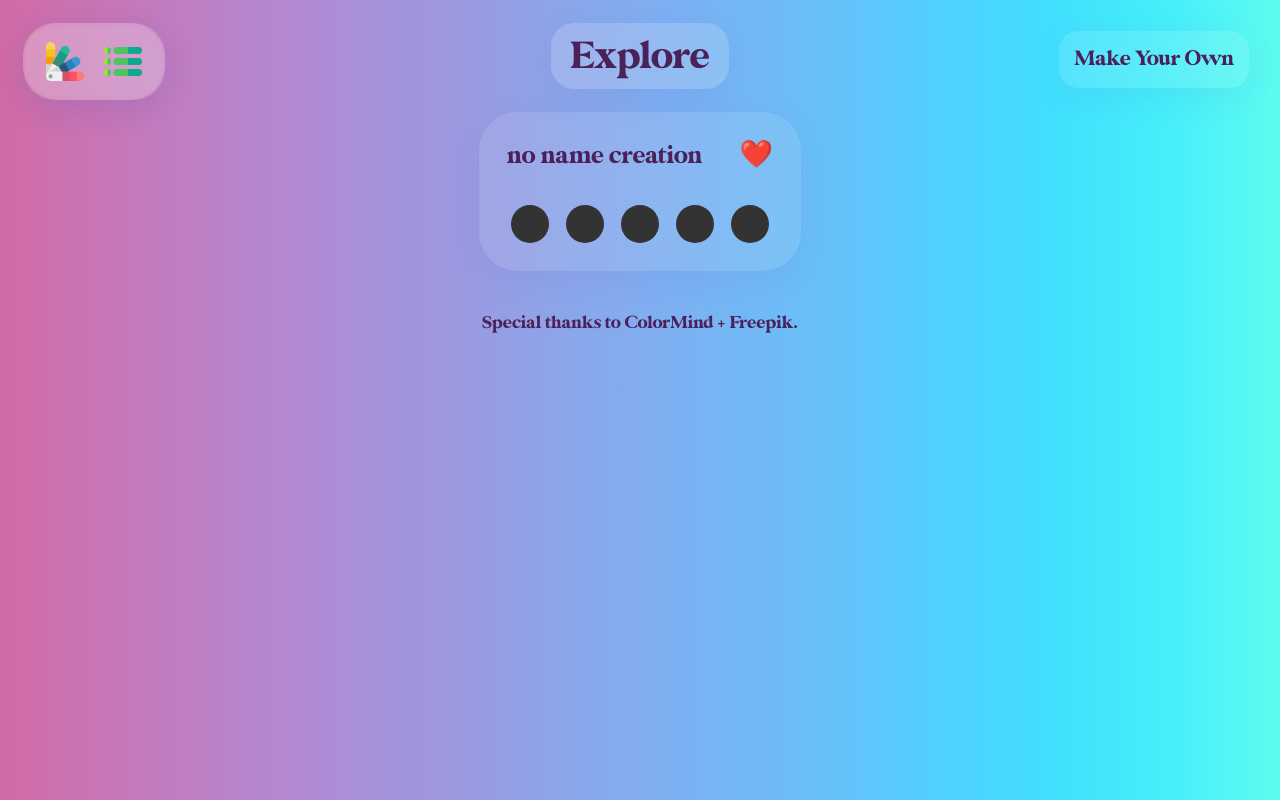
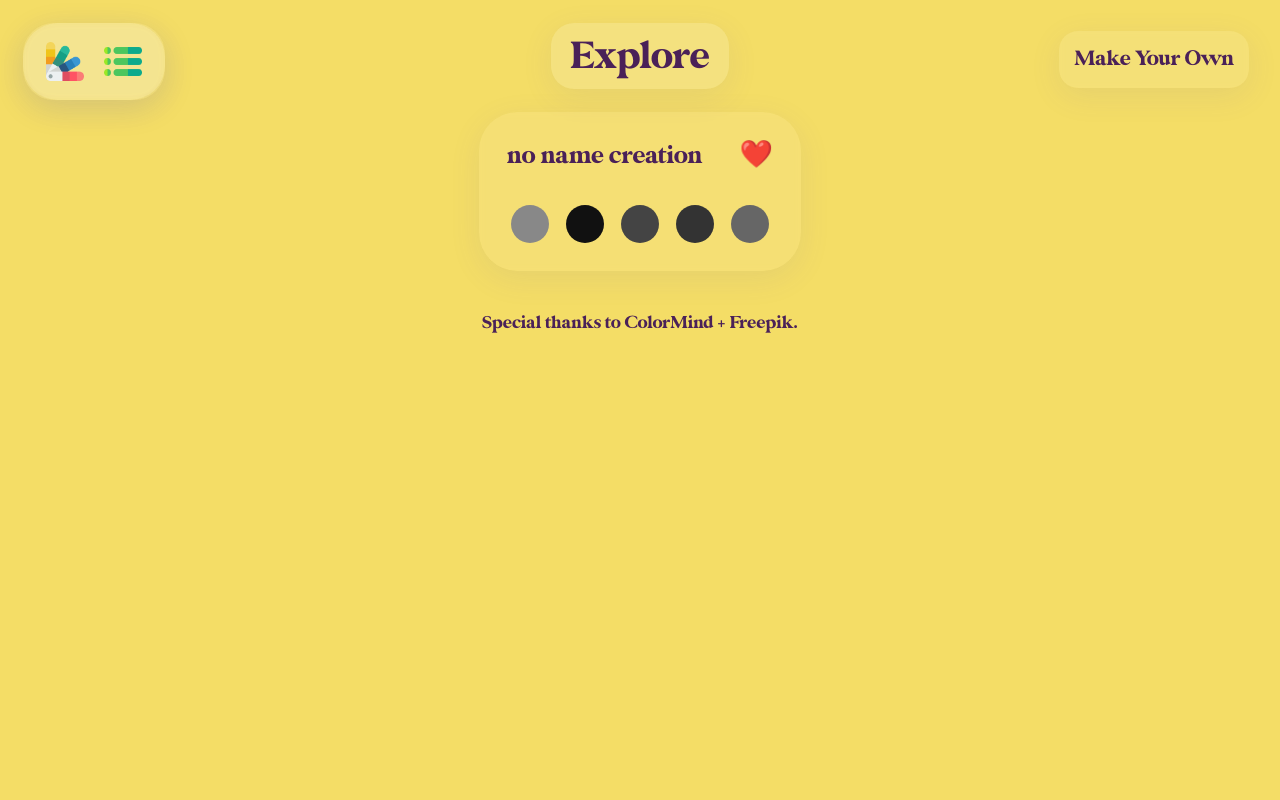
Before and after one commit to jmhar3/glasshouse, a React (Create React App) app: page / in a window 1280 px wide. Built offline with nearby package versions, Linux system fonts and the light colour scheme; no server answers.

Commit message:
styling adjustments

```diff
--- a/src/components/palette/Panel.js
+++ b/src/components/palette/Panel.js
@@ -48,7 +48,7 @@ const Panel = ({ remove, key, colour, panel }) => {
     return (
         <div key={key} className="colour-generator"  onMouseEnter={showPanelTools} onMouseLeave={hidePanelTools}
         style={{backgroundColor: colour}}>
-            <EditableInput onChange={handleChange} />
+            <EditableInput value={colour} onChange={handleChange} />
             <div className="panel-tools" style={{ display: (panelTools ? 'flex' : 'none') }}>
                 <img src={bin} alt="delete colour" onClick={remove} />
                 <img src={swatch} alt="change colour"
--- a/src/components/palette/PanelContext.js
+++ b/src/components/palette/PanelContext.js
@@ -28,7 +28,7 @@ const PanelReducer = (state, action) => {
                 }
                 return panel
             })
-        case "replacePanel":
+        case "openPalette":
             return [...action.data]
         default:
             return state;
--- a/src/components/swatches/SwatchCard.js
+++ b/src/components/swatches/SwatchCard.js
@@ -21,7 +21,7 @@ const SwatchCard = ({ name, colours, index, mouseEnter, mouseLeave }) => {
 
     const handleClick = e => {
         dispatch({
-            type: "replacePanel",
+            type: "openPalette",
             data: colours
         })
         history.push('/palette')
@@ -30,7 +30,7 @@ const SwatchCard = ({ name, colours, index, mouseEnter, mouseLeave }) => {
     return (
         <div className="swatch-card" key={index} onMouseEnter={mouseEnter} onMouseLeave={mouseLeave}>
         <div className="card-head">
-            <h4 onClick={handleClick}>{name}</h4>
+            <h4 className="swatch-name" onClick={handleClick}>{name}</h4>
             <h4 className="like-button">❤️</h4>
         </div>
         <div className="swatch-colours">
--- a/src/components/swatches/Swatches.js
+++ b/src/components/swatches/Swatches.js
@@ -7,14 +7,15 @@ export default class Swatches extends Component {
         super();
         this.state = {
             name: "no name creation",
-            colours: ["#333", "#333", "#333" ,"#333", "#333"]
+            colours: ["#888", "#111", "#444" ,"#333", "#666"],
+            background: randomColor()
         };
     }
 
     mouseEnter = () => {
         const swatchColours = Array.from(this.state.colours)
         const colours =             swatchColours.map((colour, index) => `, rgba(${colour[0]},${colour[1]},${colour[2]},1)`)
-        document.querySelector('body').style.background = `linear-gradient(to right${colours.join(',')})`
+        document.querySelector('body').style.background = `linear-gradient(to right${colours.join(', ')})`
     }
 
     mouseLeave = () => {
--- a/src/pages/palette.css
+++ b/src/pages/palette.css
@@ -93,7 +93,8 @@ input:focus {
 }
 
 .colour-generator input {
-    margin-top: 12vw;
+    margin-top: 9vw;
+    margin-bottom: 1.8vw;
     background-color: rgba(245, 245, 245, 0.0);
     border: none;
     box-shadow: none;
@@ -112,6 +113,11 @@ input:focus {
     padding-bottom: 3.9vw;
 }
 
+.colour-generator input {
+    color: white;
+    mix-blend-mode: difference;
+}
+
 .hue-horizontal {
     border-radius: 1.2vw;
     cursor: pointer;
```
